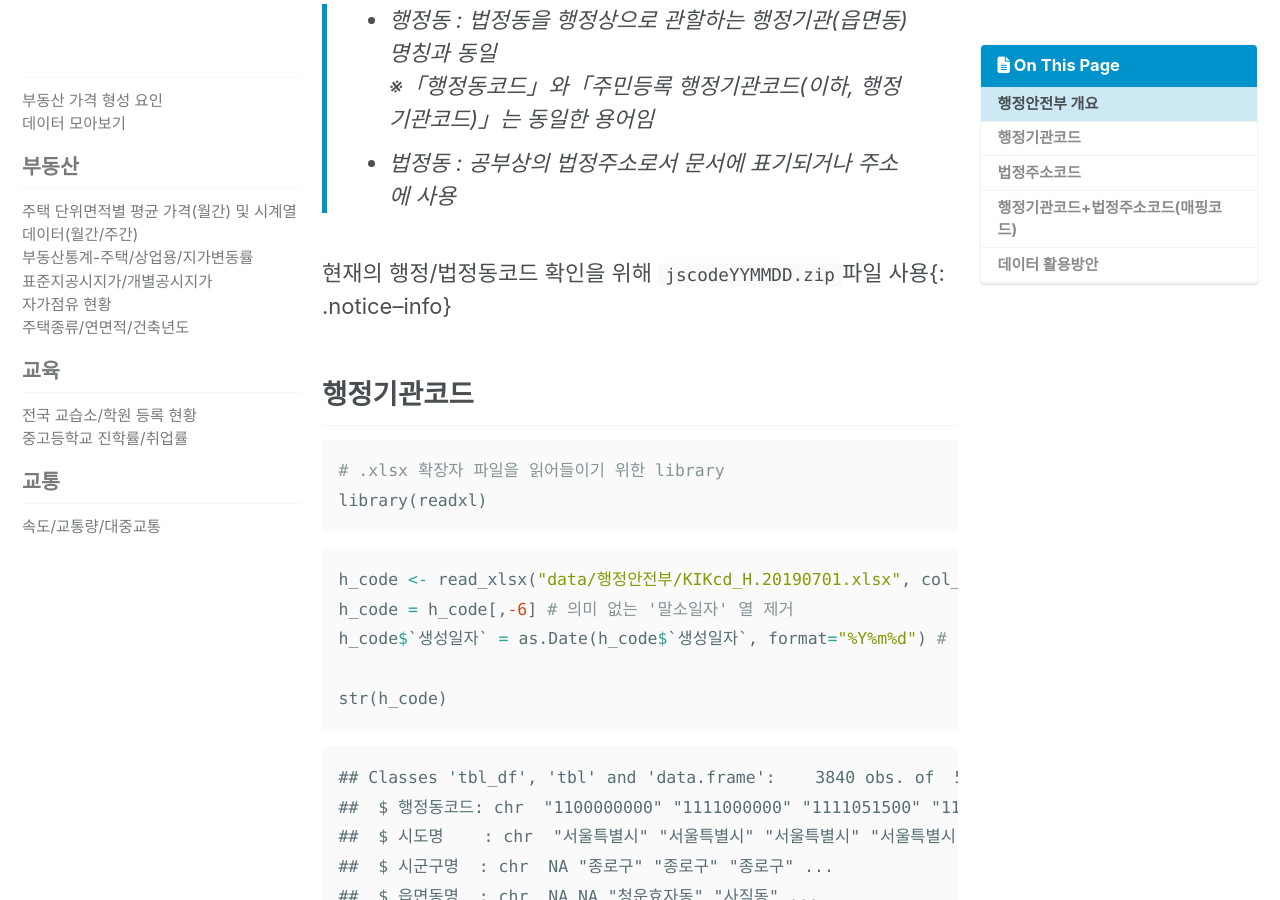
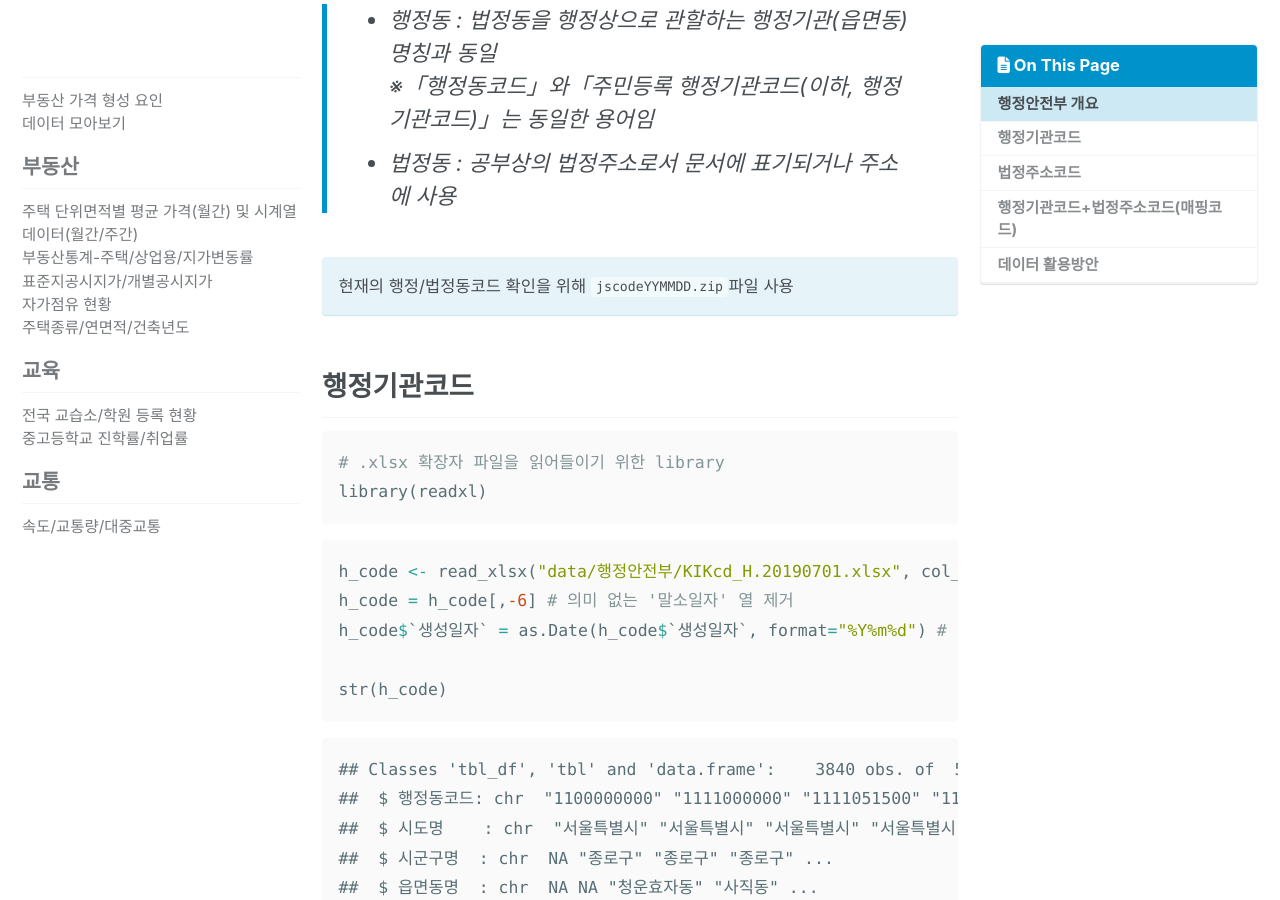
Before and after one commit to nseunghee97/real-estate-public-data, a Jekyll site: the page built from _posts/2019-08-27-행정안전부-표준코드.md, in a window 1280 px wide and 900 px high, scrolled down 1468 px. Built offline with Jekyll 4.4.1, drawn with Linux system fonts in a browser that asks for light colours; cached includes are drawn as plain includes; nearby versions of some CDN libraries.

Commit message:
Update 2019-08-27-행정안전부-표준코드.md

```diff
--- a/_posts/2019-08-27-행정안전부-표준코드.md
+++ b/_posts/2019-08-27-행정안전부-표준코드.md
@@ -44,7 +44,13 @@ permalink: /gov/code/
 >     행정기관코드(이하, 행정기관코드)」는 동일한 용어임
 >   - 법정동 : 공부상의 법정주소로서 문서에 표기되거나 주소에 사용
 
-현재의 행정/법정동코드 확인을 위해 `jscodeYYMMDD.zip`파일 사용{: .notice--info}
+{% capture notice-text %}
+현재의 행정/법정동코드 확인을 위해 `jscodeYYMMDD.zip`파일 사용
+{% endcapture %}
+
+<div class="notice--info">
+  {{ notice-text | markdownify }}
+</div>
 
 ## 행정기관코드
 
```
